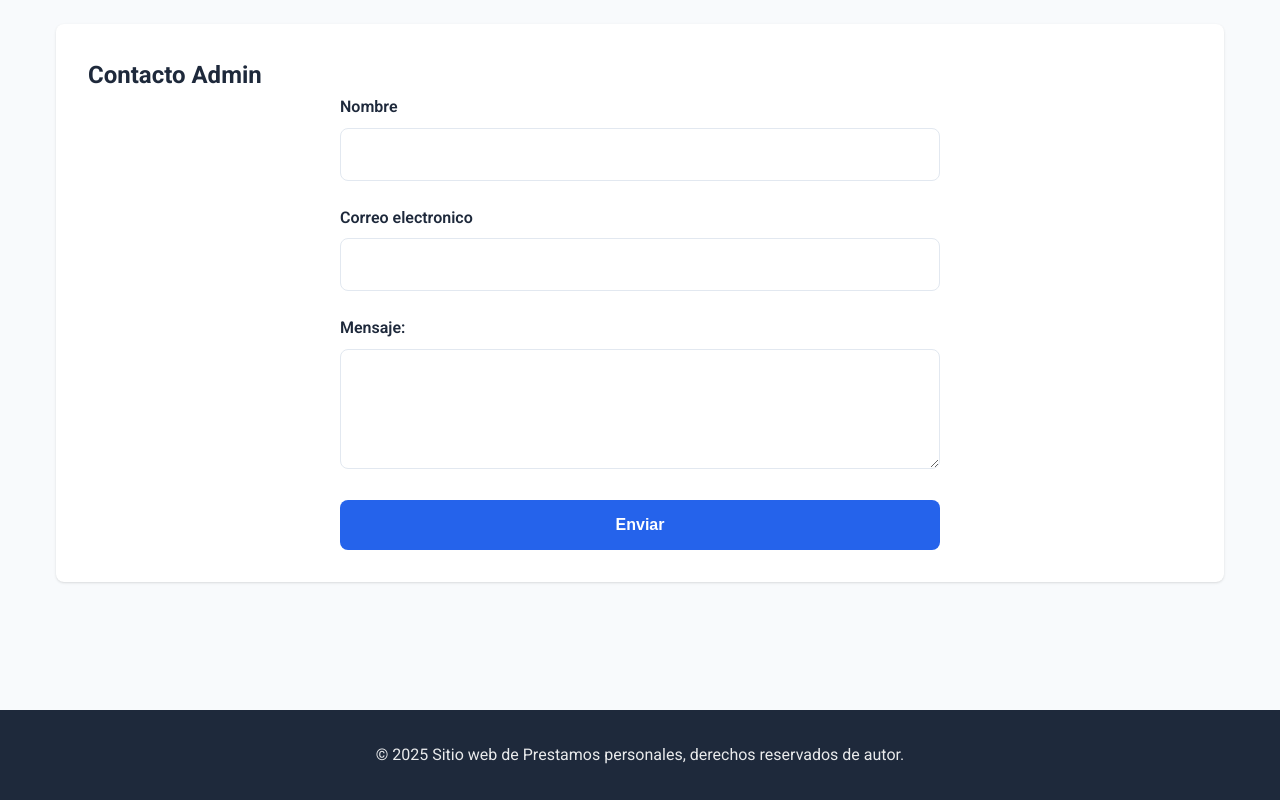
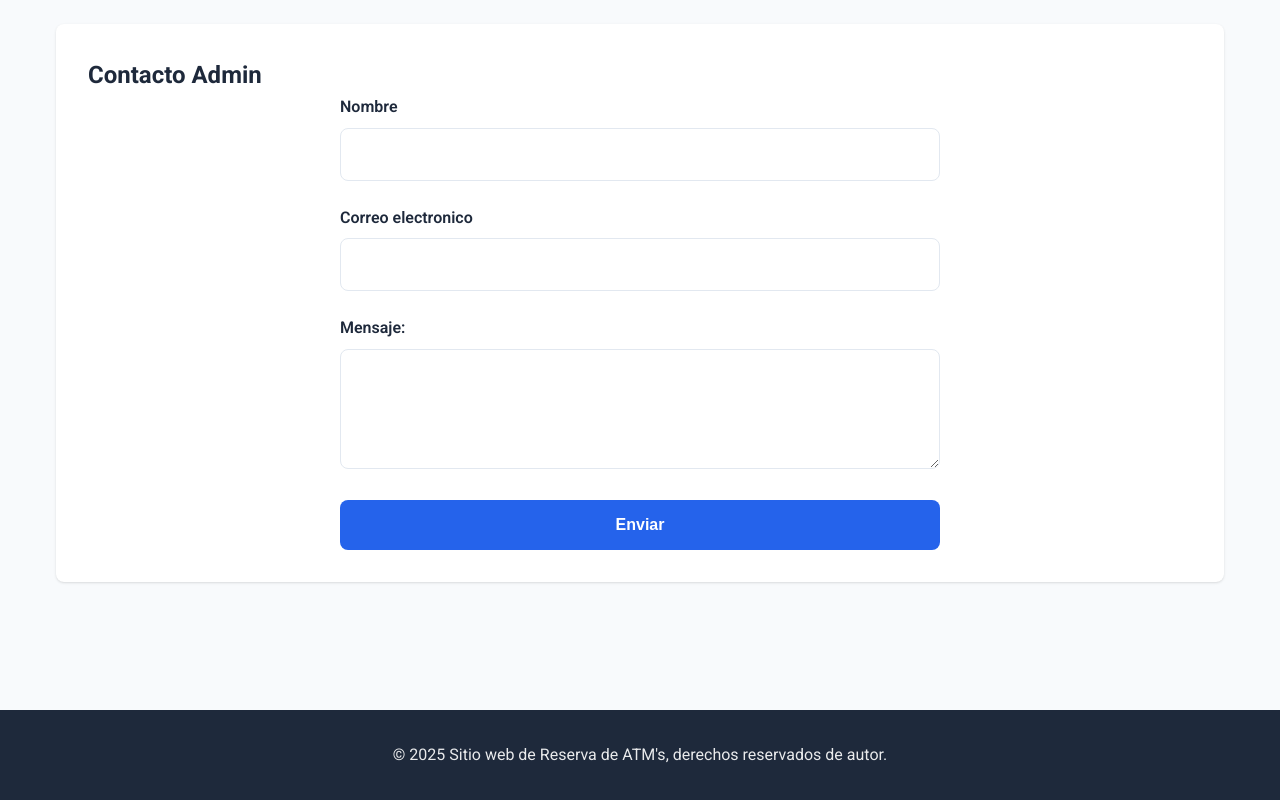
Before and after one commit to CuchuSoftware/FrontEnd-Talento, a plain HTML site: page index.html in a window 1280 px wide. Shown: the part 1184-1984 px from the top of the page. Drawn offline with Linux system fonts and the light colour scheme; no server answers.

Commit message:
Corrección
Corrección

```diff
--- a/index.html
+++ b/index.html
@@ -89,7 +89,7 @@
     </main>
 
     <footer>
-        <p>&copy; 2025 Sitio web de Prestamos personales, derechos reservados de autor.</p>
+        <p>&copy; 2025 Sitio web de Reserva de ATM's, derechos reservados de autor.</p>
 
     </footer>
 
```
